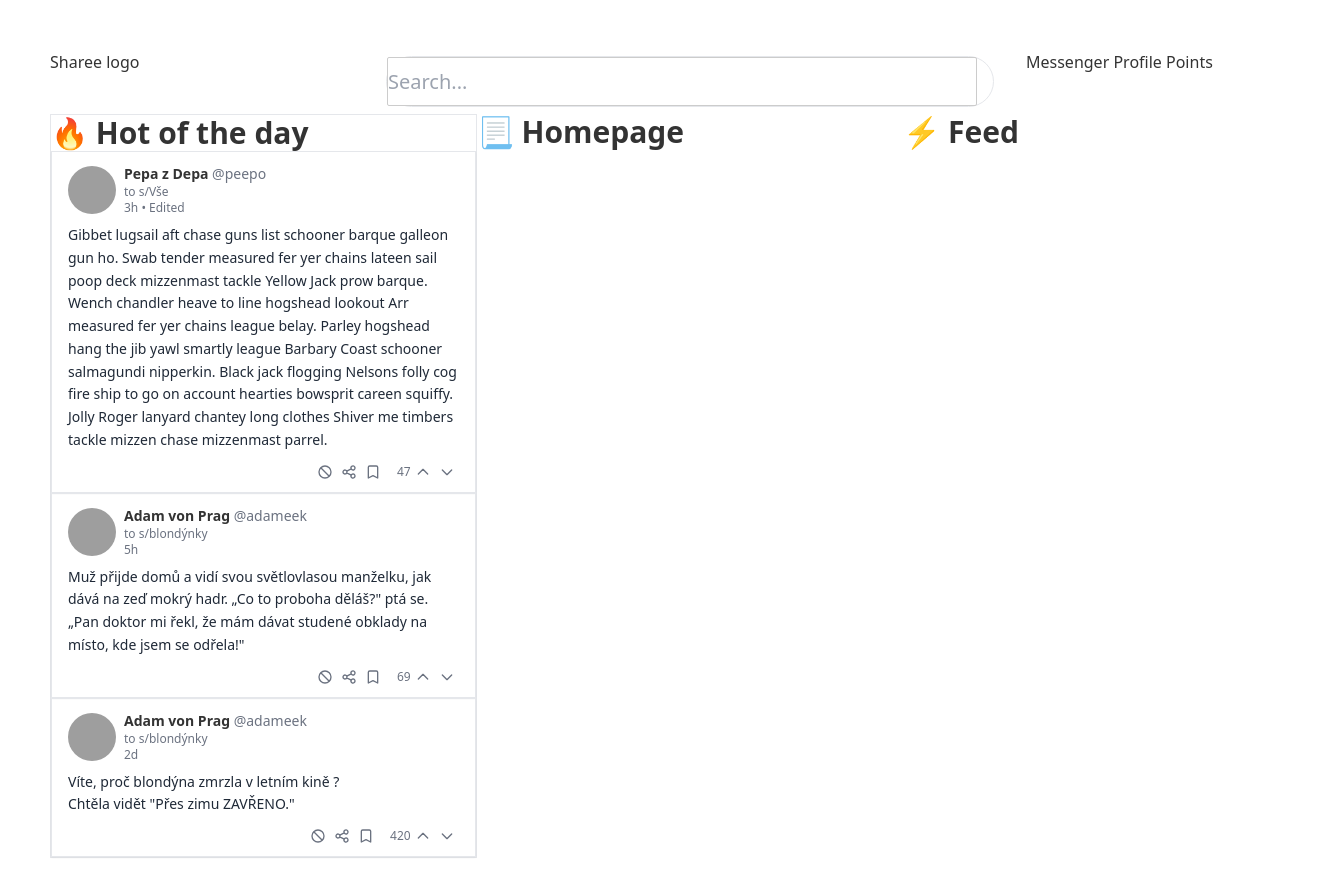
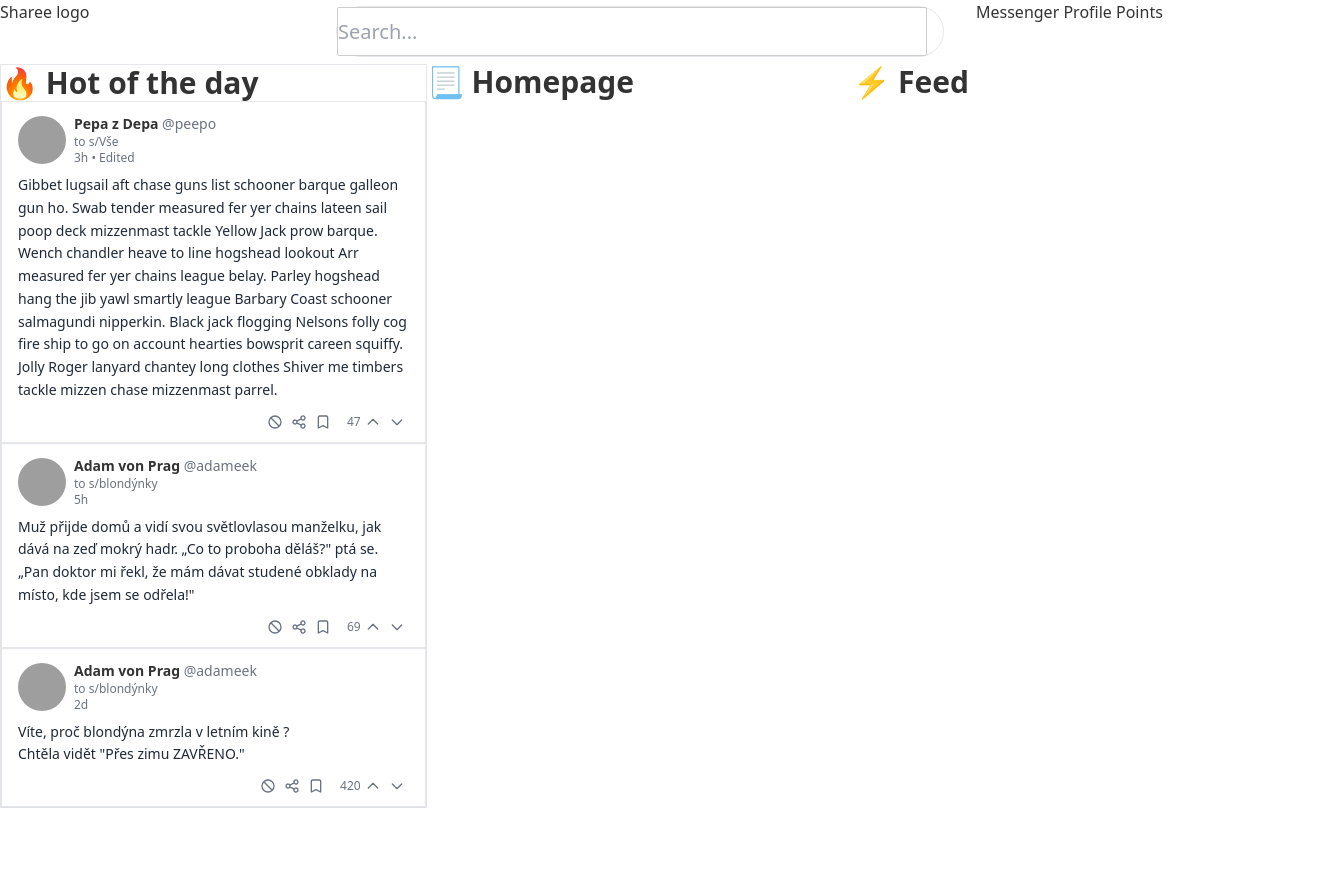
Before and after one commit to sharee-app/veverka-frontend, a Svelte app: page / in a window 1280 px wide. Shown: the top 896 px of the page, 1330 px wide, since content can reach past the window. After the commit the page ends 808 px from the top, so only its background shows below. Built offline with nearby package versions, Linux system fonts and the light colour scheme; grey boxes are pictures that could not be loaded.

Commit message:
Weird sizing fix

```diff
--- a/src/App.svelte
+++ b/src/App.svelte
@@ -12,7 +12,7 @@
 		   </div>
 		   <div class="w-1/4 h-full">Messenger Profile Points</div>
 		</div>
-		<div class="w-full flex">
+		<div class="flex">
 		   <div class="w-1/3 h-full border">
 			  <h2 class="text-3xl font-bold">🔥 Hot of the day</h2>
 			  <div class="border shadow-sm px-4 py-3 w-full">
@@ -131,9 +131,7 @@
 		width: 100vw;
 		padding: 0 !important;
 		@apply dark:bg-gray-800;
+		max-width: 99vw !important;
 	}
 
-	main {
-    	padding: 50px;
-  	}
 </style>
```
